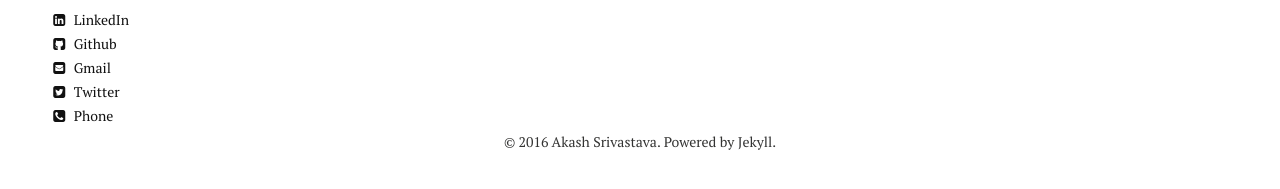
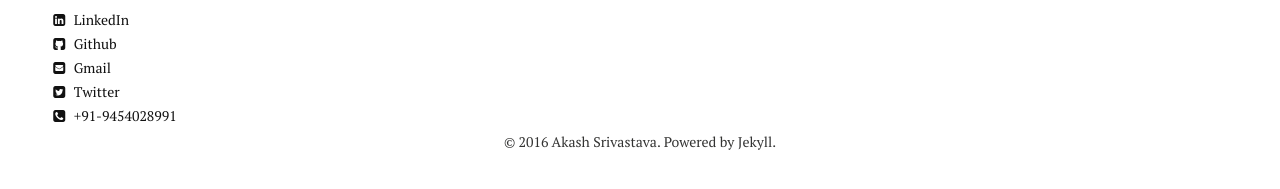
Before and after one commit to Akash1684/akash1684.github.io, a Jekyll site: the page built from index.md, in a window 1280 px wide. Shown: the part 635-824 px from the top of the page. Built offline with Jekyll 4.4.1, drawn with Linux system fonts in a browser that asks for light colours; nearby versions of some CDN libraries; comment, search, counter and statistics services are not loaded.

Commit message:
Update _author-bio.html

```diff
--- a/_includes/_author-bio.html
+++ b/_includes/_author-bio.html
@@ -22,4 +22,4 @@
 {% if site.owner.email %}<a href="mailto:{{ site.owner.email }}" class="author-social" target="_blank"><i class="fa fa-envelope-square"></i> Gmail</a>{% endif %}
 {% if site.owner.twitter %}<a href="http://twitter.com/{{ site.owner.twitter }}" class="author-social" target="_blank"><i class="fa fa-twitter-square"></i> Twitter</a>{% endif %}
 {% if site.owner.google_plus %}<a href="http://plus.google.com/{{ site.owner.google_plus }}" class="author-social" target="_blank"><i class="fa fa-google-plus-square"></i> Google+</a>{% endif %}
-{% if site.owner.phone %}<a href="{{ site.owner.phone }}" class="author-social" target="_blank"><i class="fa fa-phone-square"></i> Phone</a>{% endif %}
+{% if site.owner.phone %}<a href="" class="author-social" target="_blank"><i class="fa fa-phone-square"></i> +91-9454028991</a>{% endif %}
```
